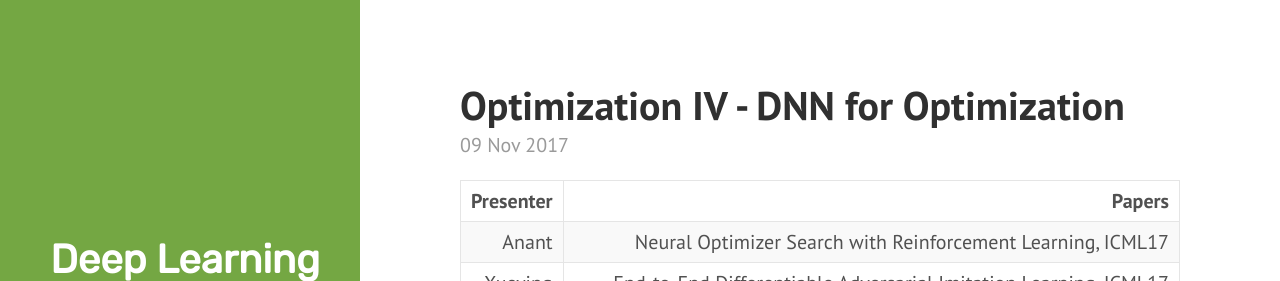
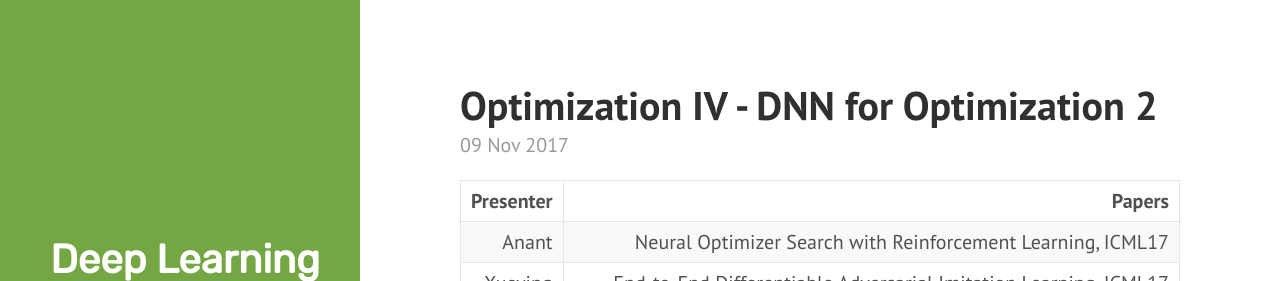
Before and after one commit to QData/deep2Read, a Jekyll site: the page built from _posts/2017-11-09-.md, in a window 1280 px wide. Shown: the top 281 px of the page. Built offline with Jekyll 4.4.1, drawn with Linux system fonts in a browser that asks for light colours.

Commit message:
more presentation info added.

```diff
--- a/_posts/2017-11-09-.md
+++ b/_posts/2017-11-09-.md
@@ -1,6 +1,6 @@
 ---
 layout: post
-title: Optimization IV -   DNN for Optimization
+title: Optimization IV -   DNN for Optimization 2
 desc: W12
 tags:
 - 4Optimization
```
Also changed, not shown: _posts/2017-10-31-.md (+1 -1 lines).
